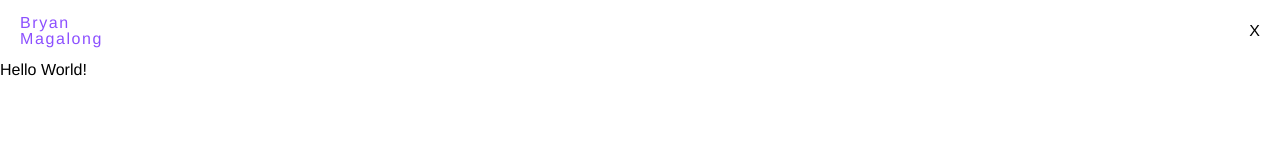
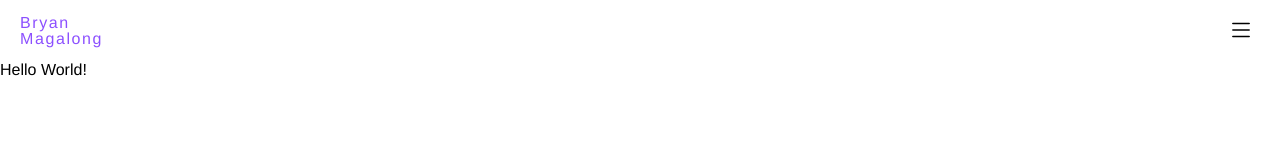
Before and after one commit to bryanmagalong/frontend-portfolio, a React (Create React App) app: page / in a window 1280 px wide. Shown: the top 160 px of the page. Built offline with nearby package versions, Linux system fonts and the light colour scheme.

Commit message:
feat: add MenuDrop component and toggle menu transition

```diff
--- a/src/components/Navbar/MenuButton.js
+++ /dev/null
@@ -1,7 +0,0 @@
-import React from 'react';
-
-const MenuButton = () => {
-  return <div>X</div>;
-};
-
-export default MenuButton;
--- /dev/null
+++ b/src/components/Navbar/MenuDrop.js
@@ -0,0 +1,22 @@
+import React from 'react';
+import styled from 'styled-components';
+
+const MenuDrop = ({ show }) => {
+  return <StyledMenuDrop className={show}>Menu</StyledMenuDrop>;
+};
+
+//==================== Styles
+const StyledMenuDrop = styled.div`
+  position: absolute;
+  left: -1500px;
+  height: 100vh;
+  min-width: 100%;
+  background-color: ${(props) => props.theme.colors.variant};
+  transition: all ease-in-out .4s;
+
+  &.toggle {
+    left: 0px;
+  }
+`;
+
+export default MenuDrop;
--- a/src/components/Navbar/NavbarBrand.js
+++ /dev/null
@@ -1,14 +0,0 @@
-import React from 'react';
-import styled from 'styled-components';
-
-const NavbarBrand = () => {
-  return <StyledNavbarBrand href="#">Bryan Magalong</StyledNavbarBrand>;
-};
-
-const StyledNavbarBrand = styled.a`
-  color: ${(props) => props.theme.colors.variant};
-  max-width: 6.563em;
-  letter-spacing: .1rem;
-`;
-
-export default NavbarBrand;
--- a/src/components/Navbar/index.js
+++ b/src/components/Navbar/index.js
@@ -1,26 +1,40 @@
-import React from 'react';
-import styled from 'styled-components';
-import MenuButton from './MenuButton';
-import NavbarBrand from './NavbarBrand';
+import React, { useEffect, useState } from 'react';
+import { List, XLg } from 'react-bootstrap-icons';
+
+import MenuDrop from './MenuDrop';
+import {
+  HeaderContainer,
+  StyledNavbar as NavBar,
+  StyledNavbarBrand as NavbarBrand,
+  StyledMenuButton as MenuButton,
+} from './styled';
 
 const Navbar = () => {
+  const [ toggle, setToggle ] = useState(false);
+  const handleClick = (event) => {
+    event.preventDefault();
+    setToggle(!toggle);
+  };
+  const toggleClass = toggle ? 'toggle' : '';
+
+  useEffect(() => {
+    // clean-up function
+    return window.removeEventListener('click', handleClick);
+  });
+
   return (
-    <header>
-      <StyledNavbar>
-        <NavbarBrand>Bryan Magalong</NavbarBrand>
-        <MenuButton />
-      </StyledNavbar>
-    </header>
+    <HeaderContainer className={toggleClass}>
+      <NavBar>
+        <NavbarBrand className={toggleClass} href="#">
+          Bryan Magalong
+        </NavbarBrand>
+        <MenuButton className={toggleClass} type="button" onClick={handleClick}>
+          {toggle ? <XLg size="20" /> : <List size="26" />}
+        </MenuButton>
+      </NavBar>
+      <MenuDrop show={toggleClass} />
+    </HeaderContainer>
   );
 };
 
-const StyledNavbar = styled.nav`
-  min-width: 100%;
-  min-height: 3.875rem;
-  padding: 0.750em 1.250rem;
-  display: flex;
-  justify-content: space-between;
-  align-items: center;
-`;
-
 export default Navbar;
```
